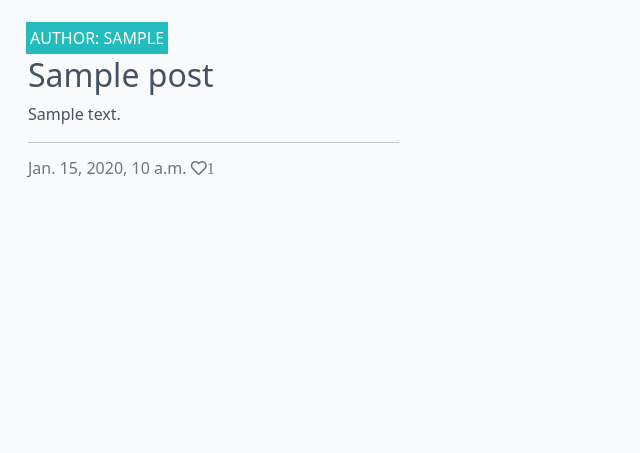
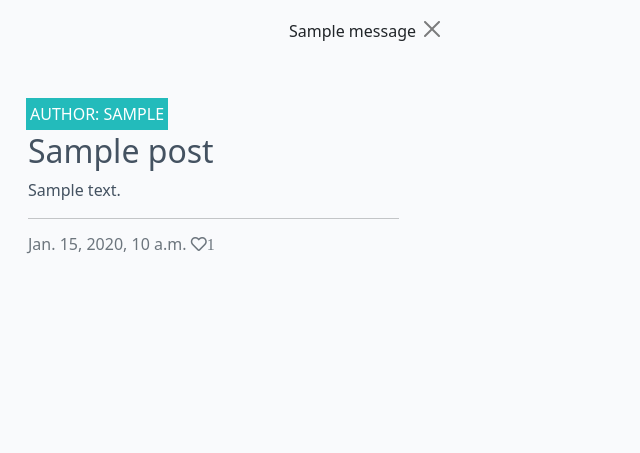
Before and after one commit to psnaz/bilingual-mama, a Django app: page / in a window 1280 px wide. Shown: the part 60-513 px from the top of the page, without its empty margins (0-640 px from the left). Run offline with Django 3.2, Linux system fonts and the light colour scheme; tables that the repository leaves empty hold one stand-in row (values such as "Sample post"); one stand-in notice (Sample message) is shown.

Commit message:
Enable alert-message functionality

```diff
--- a/templates/base.html
+++ b/templates/base.html
@@ -57,6 +57,19 @@
         </div>
     </nav>
 
+    <div class="container">
+        <div class="row">
+            <div class="col-md-8 offset-md-2">
+                {% for message in messages %}
+                <div class="alert {{ messages.tags }} alert-dismissable fade show" id="msg" role="alert">
+                    {{ message | safe }}
+                    <button type="button" class="btn-close" data-bs-dis="alert" aria-label="Close"></button>
+                </div>
+                {% endfor %}
+            </div>
+        </div>
+    </div>
+
     <main class="flex-shrink-0 main-bg">
         {% block content %}
         <!-- Content Goes here -->
```
Also changed, not shown: bilingualmama/settings.py (+9 -0 lines).
